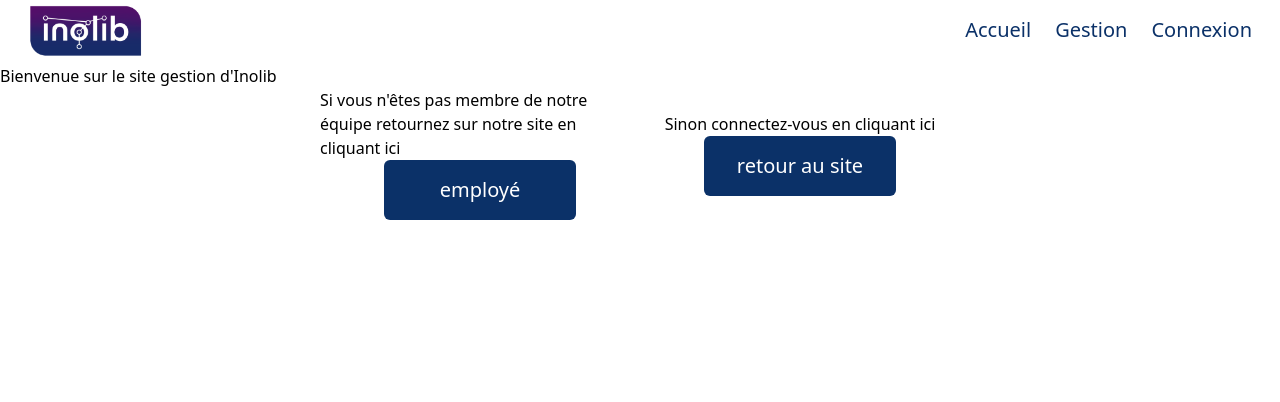
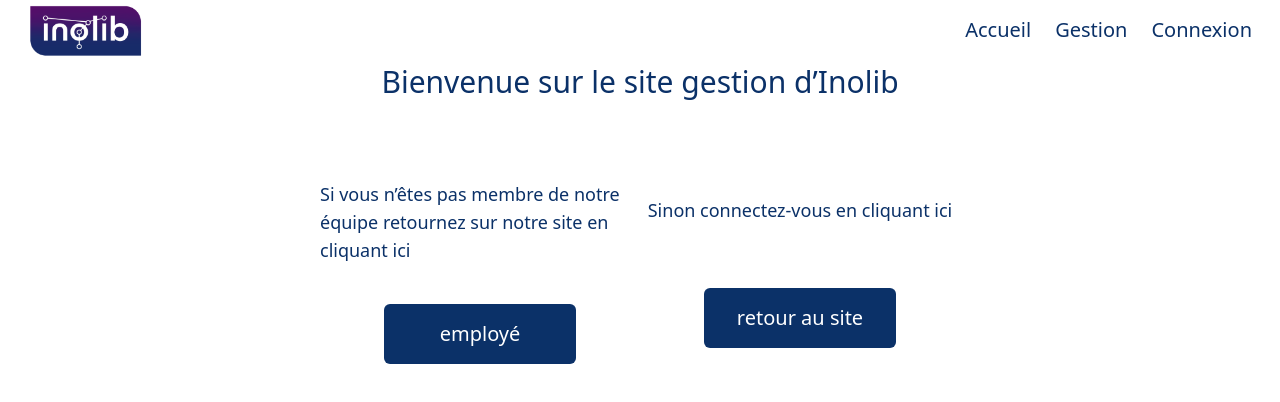
Before and after one commit to quentinferraripro/Inolib-Backoffice, a React (Vite) app: page / in a window 1280 px wide. Shown: the top 402 px of the page. Built offline with nearby package versions, Linux system fonts and the light colour scheme.

Commit message:
html page articledashboard ok

```diff
--- a/src/components/AllRoutes.tsx
+++ b/src/components/AllRoutes.tsx
@@ -1,7 +1,7 @@
 import { Routes, Route } from "react-router-dom";
 import Home from "../pages/Home";
 import Connexion from "../pages/Connexion";
-import Dashboard from "../pages/Dashboard";
+import ArticleDashboard from "@pages/ArticleDashboard";
 import ArticleCreation from "../pages/ArticleCreation";
 
 function AllRoutes() {
@@ -9,7 +9,7 @@ function AllRoutes() {
     <Routes>
       <Route path="/" element={<Home />} />
       <Route path="/connexion" element={<Connexion />} />
-      <Route path="/dashboard" element={<Dashboard />} />
+      <Route path="/articledashboard" element={<ArticleDashboard />} />
       <Route path="/articlecreation" element={<ArticleCreation />} />
     </Routes>
   );
--- /dev/null
+++ b/src/components/ArticleTab.tsx
@@ -0,0 +1,13 @@
+type PropsArticleTabType = {
+  title: string;
+  creationDate: number;
+};
+
+export default function ArticleTab(props: PropsArticleTabType) {
+  return (
+    <tr>
+      <th scope="col">{props.title}</th>
+      <th scope="col">{props.creationDate}</th>
+    </tr>
+  );
+}
--- /dev/null
+++ b/src/pages/ArticleDashboard.tsx
@@ -0,0 +1,21 @@
+import ArticleTab from "@components/ArticleTab";
+import React from "react";
+
+const tabs = [
+  { id: 1, title: "Mes informations", creationDate: 4 },
+  { id: 2, title: "Mot de passe", creationDate: 5 },
+  { id: 3, title: "Mes documents", creationDate: 6 },
+  { id: 4, title: "QCM", creationDate: 7 },
+];
+
+export default function ArticleDashboard() {
+  return (
+    <table>
+      <tbody>
+        {tabs.map((tab) => (
+          <ArticleTab key={tab.id} title={tab.title} creationDate={tab.creationDate} />
+        ))}
+      </tbody>
+    </table>
+  );
+}
--- a/src/pages/Dashboard.tsx
+++ b/src/pages/Dashboard.tsx
@@ -1,7 +1,8 @@
+import ArticleTab from "@components/ArticleTab";
+import React from "react";
+
 export default function Dashboard() {
   return (
-    <header>
-      <p className="text-3xl font-bold underline">Hello Dashboard !</p>
-    </header>
+
   );
 }
--- a/src/pages/Home.tsx
+++ b/src/pages/Home.tsx
@@ -2,12 +2,15 @@ import BasicButton from "@components/Button/BasicButton";
 
 export default function Home() {
   return (
-    <>
-      <h1>Bienvenue sur le site gestion d'Inolib</h1>
+    <div className="text-[#0B3168]">
+      <h1 className="text-center text-3xl mb-20">Bienvenue sur le site gestion d’Inolib</h1>
       <div className="flex justify-center">
-        <div className="md:flex md:w-1/2">
+        <div className="md:flex md:w-1/2 items-center">
           <div className="flex flex-col justify-center items-center md:w-1/2">
-            <p>Si vous n'êtes pas membre de notre équipe retournez sur notre site en cliquant ici</p>
+            <p className="text-lg pb-10">
+              Si vous n’êtes pas membre de notre équipe retournez sur notre site en cliquant ici
+            </p>
+            <a href="/connexion">
               <BasicButton
                 label="employé"
                 type="button"
@@ -15,9 +18,11 @@ export default function Home() {
                 className=""
                 styles="bg-[#0B3168] text-white md:w-48"
               />
+            </a>
           </div>
           <div className="flex flex-col justify-center items-center md:w-1/2">
-            <p>Sinon connectez-vous en cliquant ici</p>
+            <p className="text-lg pb-16">Sinon connectez-vous en cliquant ici</p>
+            <a href="https://www.inolib.com/">
               <BasicButton
                 label="retour au site"
                 type="button"
@@ -25,9 +30,10 @@ export default function Home() {
                 className=""
                 styles="bg-[#0B3168] text-white md:w-48"
               />
+            </a>
           </div>
         </div>
       </div>
-    </>
+    </div>
   );
 }
```
Lines whose indentation alone changed are shown as unchanged.
